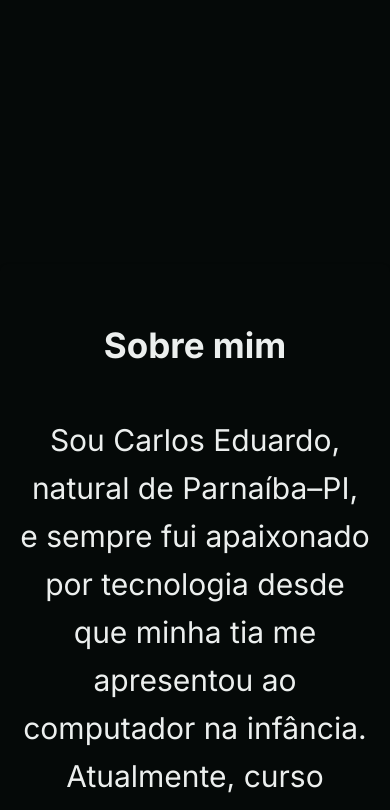
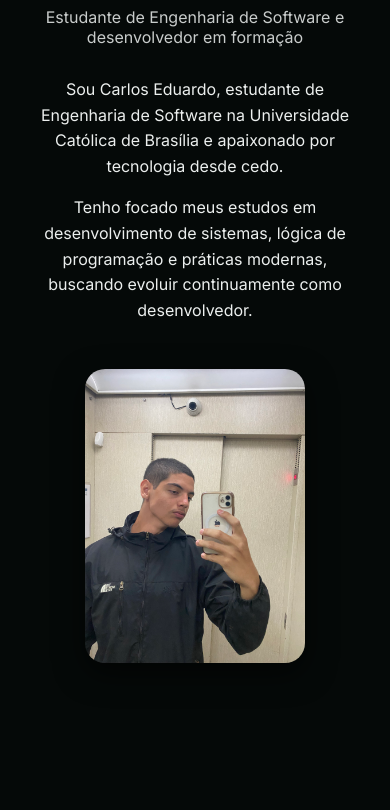
Before and after one commit to Soarezzsemj/portifolio, a React (Create React App) app: page / in a window 390 px wide. Shown: the part 1156-1966 px from the top of the page. Built offline with nearby package versions, Linux system fonts and the light colour scheme.

Commit message:
style(about): melhorar layout e responsividade no mobile

```diff
--- a/src/App.css
+++ b/src/App.css
@@ -47,17 +47,13 @@ body, html, #root {
 }
 
 .terminal-body {
-  flex: 1;
-  display: flex;
-  justify-content: center;
-  align-items: center;
+  display: block; /* deixa o fluxo normal da página */
   padding: 20px;
-
 }
 
 .bloco {
   display: flex;
-  height: 100vh;
+  min-height: 100vh;
   align-items: center;
   justify-content: center;
   width: 100%;
@@ -92,10 +88,7 @@ body, html, #root {
 }
 
 
-.sobre{
- margin-top: 60vh;
+.sobre,
+.projects {
+  padding: 120px 0;
 }
-
-.projects{
- margin-top: 60vh;
-}
--- a/src/components/About.js
+++ b/src/components/About.js
@@ -1,14 +1,36 @@
 import Style from './About.module.css';
-import Carlos from '../Assets/carlos.JPEG'; // Ensure the path is correct
+import Carlos from '../Assets/carlos.JPEG';
 
 function About() {
   return (
-    <div className={Style.about}>
+    <section className={Style.about}>
       <h1>Sobre mim</h1>
-      <p>Sou Carlos Eduardo, natural de Parnaíba–PI, e sempre fui apaixonado por tecnologia desde que minha tia me apresentou ao computador na infância. Atualmente, curso Engenharia de Software na Universidade Católica de Brasília, onde venho me aprofundando em desenvolvimento de sistemas, lógica de programação e práticas modernas da área.</p>
-      <img src={Carlos} alt="Carlos Eduardo" className={Style.profileImage} />
 
-    </div>
+      <p className={Style.subtitle}>
+        Estudante de Engenharia de Software e desenvolvedor em formação
+      </p>
+
+      <div className={Style.content}>
+        <div className={Style.text}>
+          <p>
+            Sou Carlos Eduardo, estudante de Engenharia de Software na Universidade
+            Católica de Brasília e apaixonado por tecnologia desde cedo.
+          </p>
+
+          <p>
+            Tenho focado meus estudos em desenvolvimento de sistemas, lógica de
+            programação e práticas modernas, buscando evoluir continuamente como
+            desenvolvedor.
+          </p>
+        </div>
+
+        <img
+          src={Carlos}
+          alt="Carlos Eduardo"
+          className={Style.profileImage}
+        />
+      </div>
+    </section>
   );
 }
 
--- a/src/components/About.module.css
+++ b/src/components/About.module.css
@@ -1,32 +1,92 @@
-.about{
+/* =========================
+   BASE (DESKTOP)
+========================= */
 
-    padding: 20px;
-    border-radius: 8px;
-    box-shadow: 0 2px 4px rgba(0, 0, 0, 0.1);
-    align-items: center;
-    text-align: center;
-
-
-
+.about {
+  padding: 80px 20px;
+  text-align: center;
 }
 
-h1 {
-    font-weight: bold;
-    padding: 40px;
-    font-size: 35px;
+.about h1 {
+  font-size: 36px;
+  font-weight: bold;
 }
 
-p {
-    margin: 10px 0;
-    line-height: 1.6;
-    font-size: 30px;
+.about h1::after {
+  content: '';
+  display: block;
+  width: 60px;
+  height: 3px;
+  background-color: #8b5cf6;
+  margin: 12px auto 20px;
+}
+
+.subtitle {
+  font-size: 20px;
+  opacity: 0.85;
+  margin-bottom: 50px;
+}
+
+.content {
+  max-width: 1000px;
+  margin: 0 auto;
+  display: flex;
+  align-items: center;
+  justify-content: center;
+  gap: 60px;
+  flex-wrap: wrap;
+}
+
+.text {
+  max-width: 500px;
+}
+
+.text p {
+  font-size: 18px;
+  line-height: 1.7;
+  margin-bottom: 16px;
 }
 
 .profileImage {
-    width: 350px;
-    border-radius: 100px;
+  width: 280px;
+  border-radius: 24px;
+  box-shadow: 0 10px 30px rgba(0, 0, 0, 0.6);
+}
 
-    margin-bottom: 50vh;
-    margin-top: 10vh;
+/* =========================
+   MOBILE (TABLET / CELULAR)
+========================= */
 
+@media (max-width: 768px) {
+  .about {
+    padding: 60px 16px;
+  }
+
+  .about h1 {
+    font-size: 28px;
+  }
+
+  .subtitle {
+    font-size: 16px;
+    margin-bottom: 30px;
+  }
+
+  .content {
+    flex-direction: column;
+    gap: 30px;
+  }
+
+  .text {
+    max-width: 100%;
+  }
+
+  .text p {
+    font-size: 16px;
+    line-height: 1.6;
+  }
+
+  .profileImage {
+    width: 220px;
+    border-radius: 20px;
+  }
 }
--- a/src/components/Projects.module.css
+++ b/src/components/Projects.module.css
@@ -13,8 +13,10 @@
 .container {
   display: flex;
   justify-content: center;
+  gap: 40px;
   flex-wrap: wrap;
 }
+
 
 .card {
   background-color: #1e1e1e;
--- a/src/components/Skills.js
+++ b/src/components/Skills.js
@@ -6,13 +6,13 @@ function Skills(){
             <h2>Skills</h2>
             <div className={Style.container}>
                 <div className={`${Style.card} ${Style.mobile}`}>
-                    <h3>MOBILE</h3>
+                    <h3>Mobile</h3>
                     <img src="https://cdn.jsdelivr.net/gh/devicons/devicon@latest/icons/react/react-original.svg" alt="React Native" width="50px"/>
                     <img src="https://cdn.jsdelivr.net/gh/devicons/devicon@latest/icons/swift/swift-original.svg" alt="Swift" width="50px"/>
                 </div>
 
                 <div className={`${Style.card} ${Style.web}`}>
-                    <h3>WEB</h3>
+                    <h3>Front-End</h3>
                     <div className={Style.gridweb}>
                         <img src="https://cdn.jsdelivr.net/gh/devicons/devicon@latest/icons/html5/html5-original.svg" alt="HTML5" width="50px"/>
                         <img src="https://cdn.jsdelivr.net/gh/devicons/devicon@latest/icons/css3/css3-original.svg" alt="CSS3" width="50px"/>
@@ -22,6 +22,14 @@ function Skills(){
                         <img src="https://cdn.jsdelivr.net/gh/devicons/devicon@latest/icons/react/react-original.svg" alt="React" width="50px"/>
                     </div>
                 </div>
+                <div className={`${Style.card} ${Style.web}`}>
+                    <h3>Back-End</h3>
+                    <div className={Style.gridweb}>
+                        <img src="https://cdn.jsdelivr.net/gh/devicons/devicon@latest/icons/java/java-original.svg" alt="Java" width="55px"/>
+                        <img src="https://cdn.jsdelivr.net/gh/devicons/devicon@latest/icons/c/c-original.svg" alt="C" width="50px"/>
+                        <img src="https://cdn.jsdelivr.net/gh/devicons/devicon@latest/icons/typescript/typescript-original.svg" alt="Typescript" width="50px"/>
+                    </div>
+                </div>
             </div>
         </div>
     );
```
Also changed, not shown: src/components/Projects.js (+116 -27 lines).
